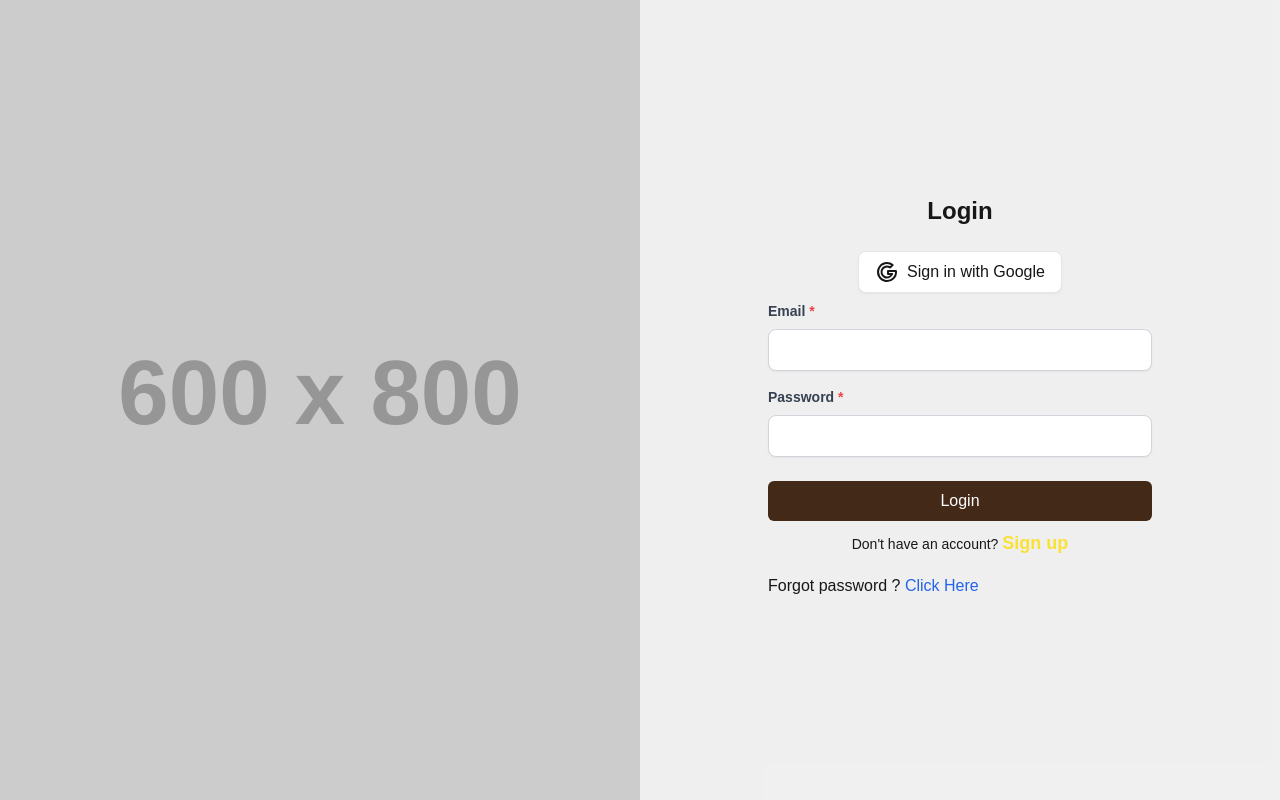
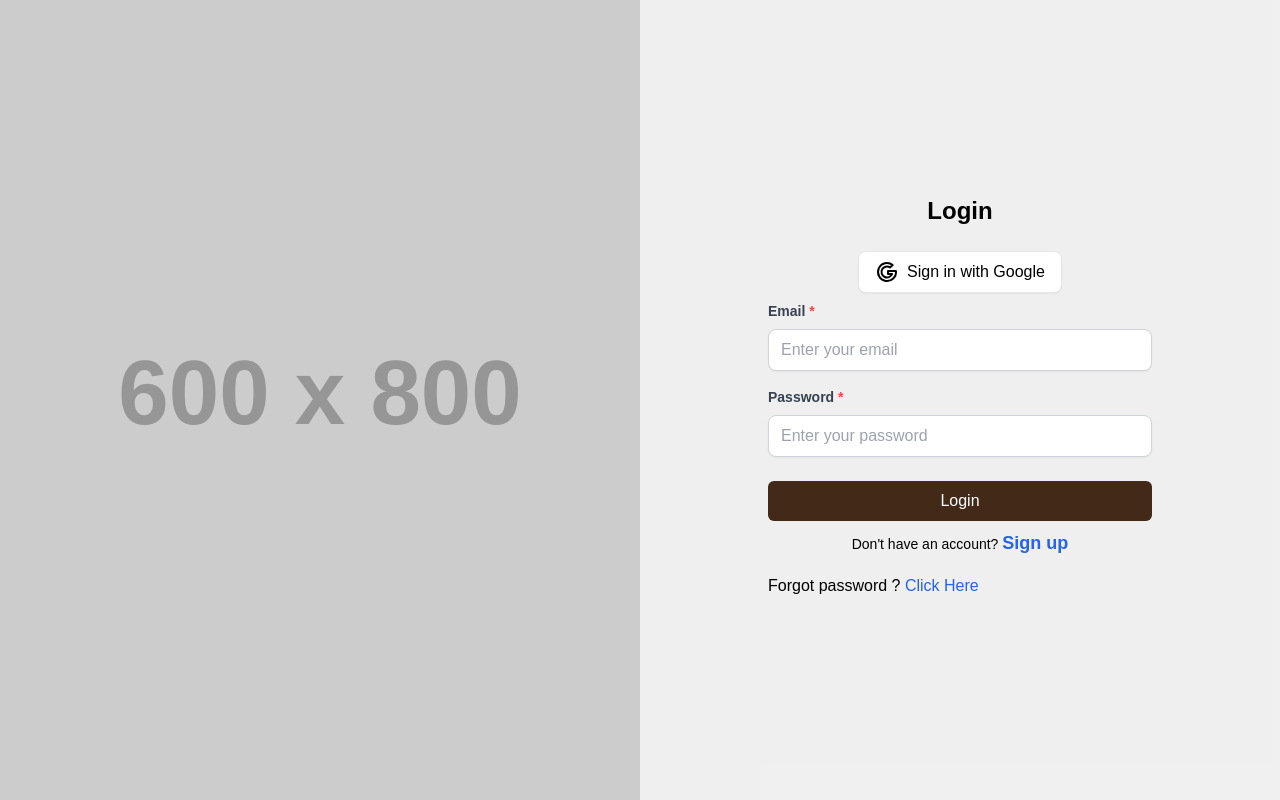
Before and after one commit to sahilrahmani89/project-hilina, a Next.js app: page /login in a window 1280 px wide. Built offline with nearby package versions, Linux system fonts and the light colour scheme; sample sign-in values are in the browser's storage.

Commit message:
middleware update

```diff
--- a/app/api/auth/signup/route.ts
+++ b/app/api/auth/signup/route.ts
@@ -19,7 +19,7 @@ export async function POST(req:NextRequest){
     const hashedPassword = await bcrypt.hash(password, 10);
     try{
     //Create the User and associate the Profile
-    let role = email.toLowercase()==='mountreev@gmail.com'? 'admin': 'user'
+    let role = email.toLowerCase()==='mountreev@gmail.com'? 'admin': 'user'
     const newUser = new Users({
         email,
         name,
--- a/app/component/authcomp/Login.tsx
+++ b/app/component/authcomp/Login.tsx
@@ -32,7 +32,7 @@ const Login = () => {
       </div>
       <div className="flex items-center justify-center md:w-1/2 w-full bg-[#eee] bg-opacity-90 p-6 md:h-auto h-[90vh]">
         <div className='w-full max-w-sm'>
-          <h2 className="text-2xl font-bold mb-6 text-center">Login</h2>
+          <h2 className="text-2xl font-bold mb-6 text-center text-[#000]">Login</h2>
           <div className='w-full my-2'>
             <SignInWithGoogle />
           </div>
@@ -45,6 +45,7 @@ const Login = () => {
                 required
                 onChange={loginOnChange}
                 value={cred.email}
+                placeholder='Enter your email'
               />
             </div>
             <div className="mb-6">
@@ -55,6 +56,7 @@ const Login = () => {
                 onChange={loginOnChange}
                 type='password'
                 required
+                placeholder='Enter your password'
               />
             </div>
             <Button
@@ -67,10 +69,10 @@ const Login = () => {
             loginError && <p className='text-rose-600'>{loginError}</p>
           }
           <div >
-            <p className="text-sm text-center my-3">
-              Don't have an account? <Link href="/signup" className="text-[#f9e136] hover:underline font-bold text-[18px]">Sign up</Link>
+            <p className="text-sm text-center my-3 text-black">
+              Don't have an account? <Link href="/signup" className="text-blue-600 hover:underline font-bold text-[18px]">Sign up</Link>
             </p>
-            <p className='py-2'>
+            <p className='py-2 text-black'>
                 Forgot password ? <Link href={"/forgot-password"} className='text-blue-600'>
                     Click Here
                 </Link>
--- a/app/component/authcomp/SignInWithGoogle.tsx
+++ b/app/component/authcomp/SignInWithGoogle.tsx
@@ -4,7 +4,8 @@ const SignInWithGoogle = () => {
   return (
     <div className="w-full justify-center items-center flex">
       <button
-        className="flex items-center justify-center bg-white text-slate border border-slate px-4 py-2 rounded-lg shadow-sm hover:shadow-lg hover:bg-gray-50 transition duration-300 ease-in-out focus:outline-none focus:ring-2 focus:ring-offset-2 focus:ring-blue-500"
+        className="flex items-center justify-center bg-white text-slate border border-slate px-4 py-2 rounded-lg shadow-sm hover:shadow-lg hover:bg-gray-50
+        transition duration-300 ease-in-out focus:outline-none focus:ring-2 focus:ring-offset-2 focus:ring-blue-500 text-black"
         onClick={() => {
           // Add sign in logic here
           alert("Signing in with Google...");
--- a/app/component/authcomp/Signin.tsx
+++ b/app/component/authcomp/Signin.tsx
@@ -31,7 +31,7 @@ const Signin = () => {
     </div>
     <div className="flex items-center justify-center md:w-1/2 w-full bg-[#eee] bg-opacity-90 p-6 md:h-auto h-[90vh] overflow-auto scrollbar-hide">
         <div className='w-full max-w-sm'>
-          <h2 className="text-2xl font-bold mb-6 text-center">Sign Up</h2>
+          <h2 className="text-2xl font-bold mb-6 text-center text-black">Sign Up</h2>
           <div className='w-full my-2'>
             <SignInWithGoogle />
           </div>
@@ -88,10 +88,10 @@ const Signin = () => {
         {formError && <p className='text-rose-600'>{formError}</p>}
 
         <div >
-            <p className="text-sm text-center my-3">
+            <p className="text-sm text-center my-3 text-black">
               Already have an account?
             <Link href="/login"
-              className="text-[#f9e136] hover:underline font-bold text-[18px]">Login Here!
+              className="text-blue-600 hover:underline font-bold text-[18px] ml-2">Login Here!
             </Link>
             </p>
           </div>
--- a/app/component/story/CStory.tsx
+++ b/app/component/story/CStory.tsx
@@ -33,6 +33,7 @@
     const [selectedColor, setSelectedColor] = useState("#000000")
 
     const {
+      getValues,
       register,
       handleSubmit,
       formState: { errors, isSubmitting },
@@ -105,8 +106,10 @@
       }
     }
 
-    if (!editor) return null
-
+    if (!editor) return( <div>
+Loading..
+    </div>)
+    console.log('valie',getValues())
     return (
       <div className="max-w-4xl mx-auto p-6 bg-[#403e3e] my-8 rounded-md">
         <form onSubmit={handleSubmit(onSubmit)} className="space-y-8">
--- a/app/create-your-story/page.tsx
+++ b/app/create-your-story/page.tsx
@@ -1,7 +1,10 @@
+import { Suspense } from "react";
 import BlogPostForm from "../component/story/CStory";
 
 export default function Home(){
     return(
-        <BlogPostForm/>
+        <Suspense fallback={<p style={{fontSize:'60px',color:'red'}}>Loading...</p>}>
+          <BlogPostForm/>
+        </Suspense>
     )
 }
--- a/app/utils/authOptions.ts
+++ b/app/utils/authOptions.ts
@@ -56,9 +56,9 @@ export const authOptions={
     },
     pages:{
         signIn:"/login",
-        // signOut:'/',
-        // error:'/error',
-        // newUser:'/signup'
+        signOut:'/',
+        error:'/error',
+        newUser:'/signup'
     },
     secret:process.env.NEXTAUTH_SECRET,
 }
```
Also changed, not shown: middleware.ts (+30 -17 lines).
